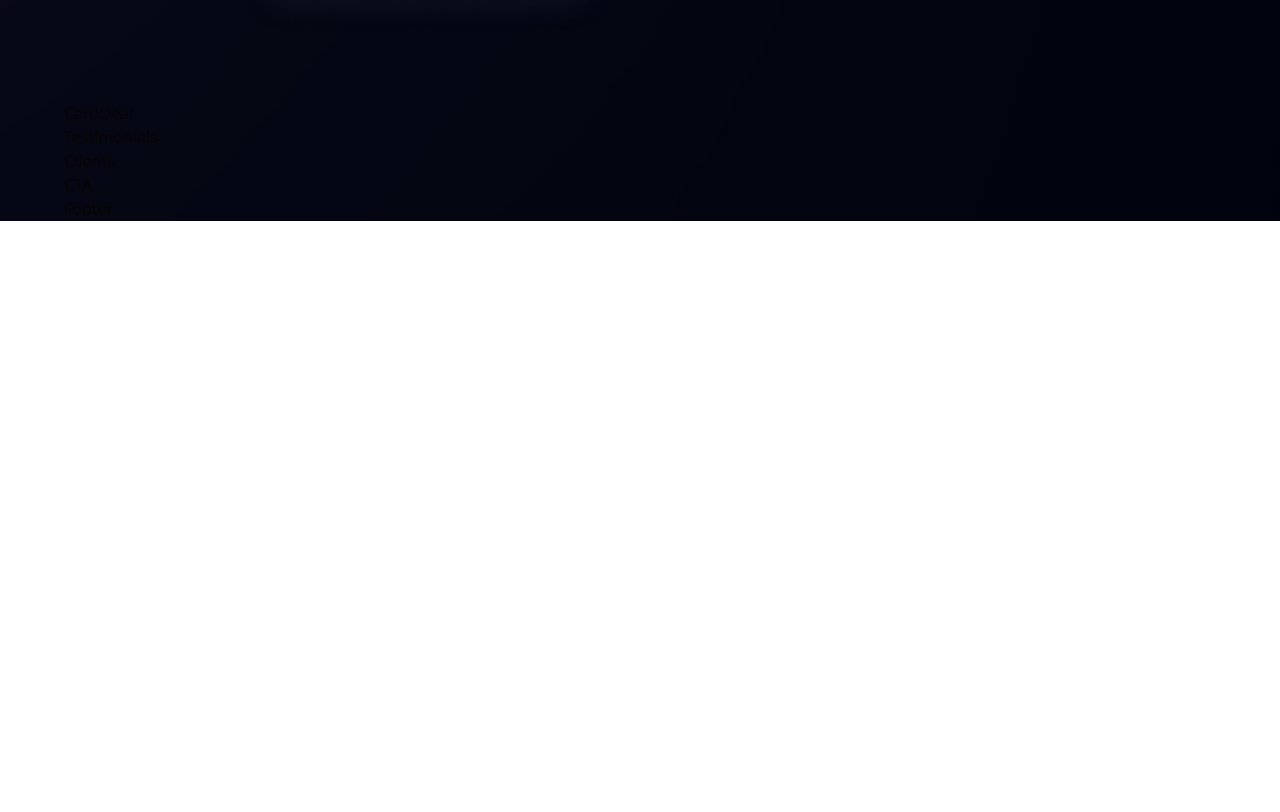
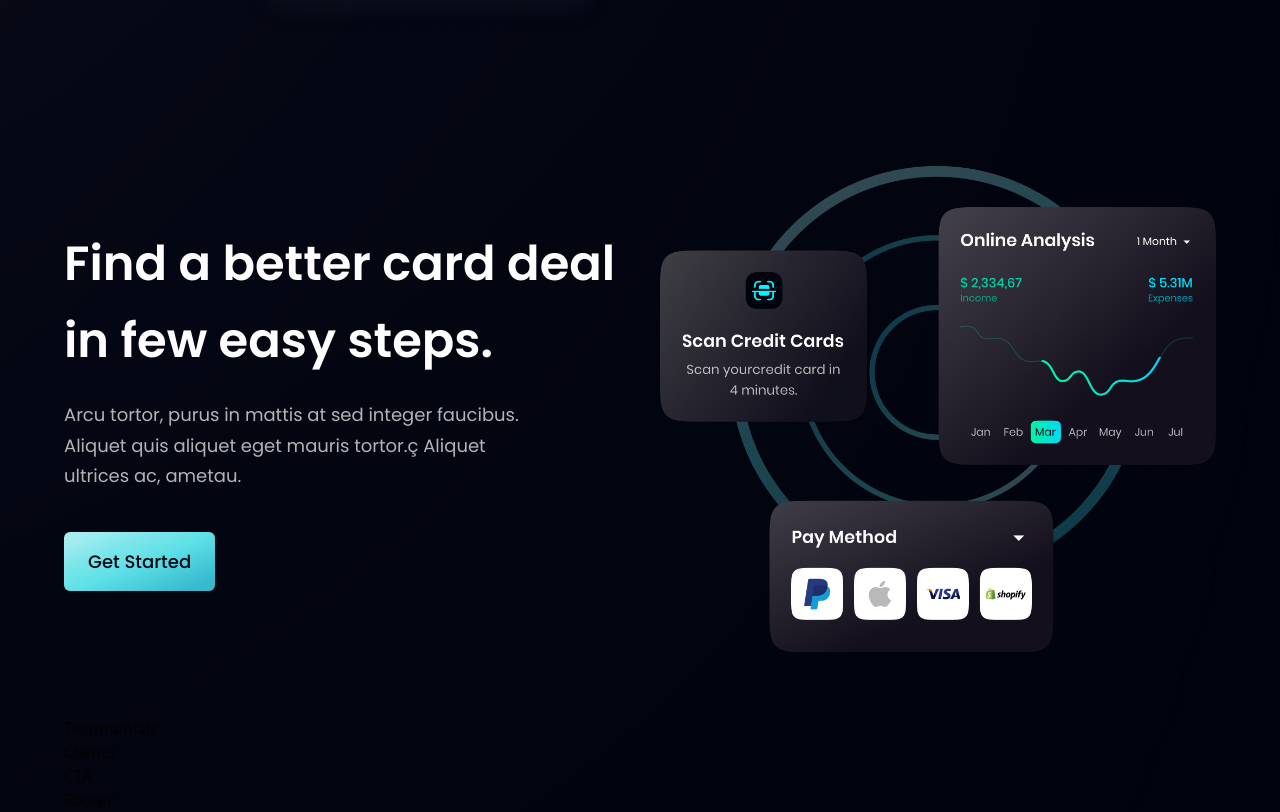
Before and after one commit to Alvin-Mwangi-W/bank_react_app, a React (Vite) app in the folder bank_app/: page / in a window 1280 px wide. Shown: the part 2088-2900 px from the top of the page. Before the commit the page ends 2309 px from the top, so only its background shows below. Built offline with nearby package versions, Linux system fonts and the light colour scheme.

Commit message:
CardDeal section

```diff
--- a/bank_app/src/components/CardDeal.jsx
+++ b/bank_app/src/components/CardDeal.jsx
@@ -1,9 +1,21 @@
-import React from 'react'
+import { card } from "../assets"
+import styles, { layout } from "../style"
+import Button from "./Button"
 
-const CardDeal = () => {
-  return (
-    <div>CardDeal</div>
-  )
-}
+const CardDeal = () =>  (
+  <section className={layout.section}>
+    <div className={layout.sectionInfo}>
+      <h2 className={styles.heading2}>Find a better card deal <br className="sm:block hidden" /> in few easy steps.</h2>
+      <p className={`${styles.paragraph} max-w-[470px] mt-5`}>Arcu tortor, purus in mattis at sed integer faucibus. Aliquet quis aliquet eget mauris tortor.ç Aliquet ultrices ac, ametau.</p>
+
+      <Button styles="mt-10"/>
+    </div>
+
+    <div className={layout.sectionImg}>
+      <img src={card} alt="card" className="w-[100%] h-[100%]" />
+    </div>
+
+  </section>
+)
 
 export default CardDeal
```
